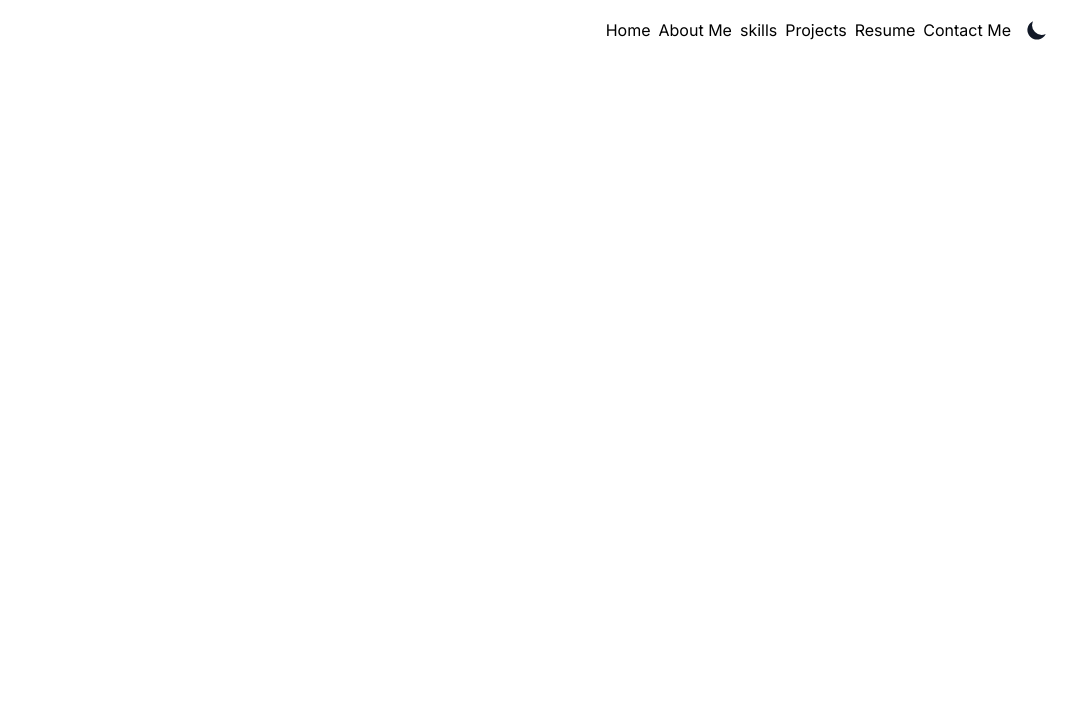
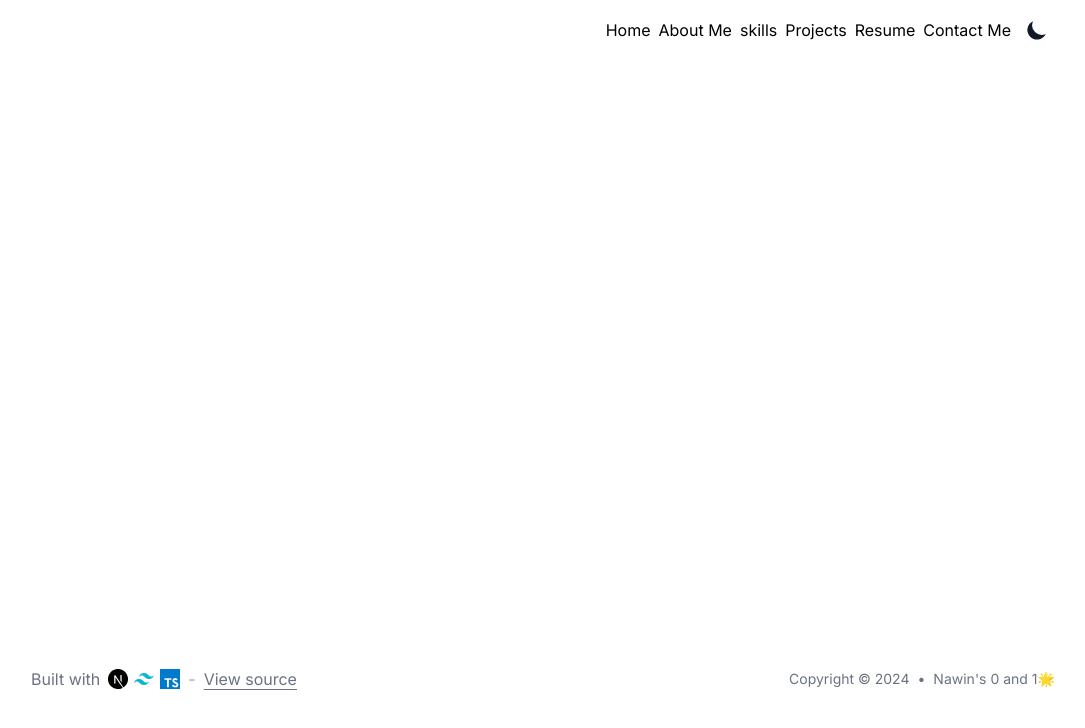
Before and after one commit to nawinsharma/Nawin, a Next.js app: page / in a window 1280 px wide. Shown: the top 728 px of the page, without its empty margins (97-1182 px from the left). Built offline with nearby package versions, Linux system fonts and the light colour scheme.

Commit message:
:sparkles: add footer

```diff
--- /dev/null
+++ b/src/app/components/Footer.tsx
@@ -0,0 +1,39 @@
+import Image from 'next/image'
+import { Link } from './Link'
+import NextJS from '../../../icons/nextjs.svg'
+import TailwindCSS from '../../../icons/tailwind.svg'
+import Typescript from '../../../icons/typescript.svg'
+
+export function Footer() {
+  return (
+    <footer>
+      <div className="mb-8 mt-16 items-center justify-between space-y-4 md:mb-10 md:flex md:space-y-0">
+      <div className="flex items-center space-x-1">
+      <span className="mr-1 text-gray-500 dark:text-gray-400">Built with</span>
+      <div className="flex space-x-1.5">
+        <Link href="NextJs">
+          <Image src={NextJS} alt='next' className="h-3 w-3 lg:h-4 lg:w-4 xl:h-5 xl:w-5" />
+        </Link>
+        <Link href="TailwindCSS">
+          <Image src={TailwindCSS} alt='tailwind' className="h-3 w-3 lg:h-4 lg:w-4 xl:h-5 xl:w-5" />
+        </Link>
+        <Link href="Typescript">
+          <Image src={Typescript} alt='ts' className="h-3 w-3 lg:h-4 lg:w-4 xl:h-5 xl:w-5" />
+        </Link>
+      </div>
+      <span className="px-1 text-gray-400 dark:text-gray-500">-</span>
+      <Link
+        href={"https://github.com/nawinkumarsharma/nawin"}
+        className="text-gray-500 underline underline-offset-4 dark:text-gray-400"
+      >
+        <span data-umami-event="view-source">View source</span>
+      </Link>
+    </div>        <div className="my-2 flex space-x-2 text-sm text-gray-500 dark:text-gray-400">
+          <div>{`Copyright © ${new Date().getFullYear()}`}</div>
+          <span>{` • `}</span>
+          <span>Nawin's 0 and 1🌟</span>
+        </div>
+      </div>
+    </footer>
+  )
+}
--- a/src/app/components/LayoutWrapper.tsx
+++ b/src/app/components/LayoutWrapper.tsx
@@ -1,7 +1,7 @@
 "use client"
 import { useState } from 'react'
 import { MAIN_CONTENT_MIN_HEIGHT } from '../../../constant'
-// import { Footer } from './Footer'
+import { Footer } from './Footer'
 import { Header } from './Header/Header'
 import { MobileNav } from './MobileNav/MobileNav'
 
@@ -16,7 +16,7 @@ export function LayoutWrapper({ children }:any) {
       <div className="mx-auto max-w-3xl px-3 sm:px-6 xl:max-w-5xl xl:px-0">
         <div className="flex flex-col justify-between">
           <main style={{ minHeight: MAIN_CONTENT_MIN_HEIGHT }}>{children}</main>
-          {/* <Footer /> */}
+          <Footer />
         </div>
       </div>
     </>
```
